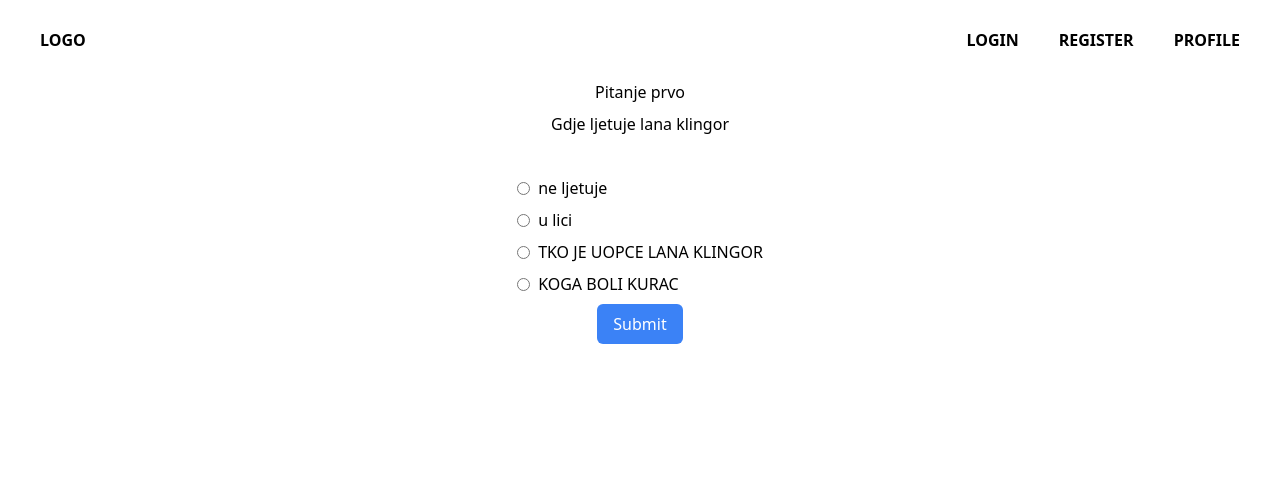
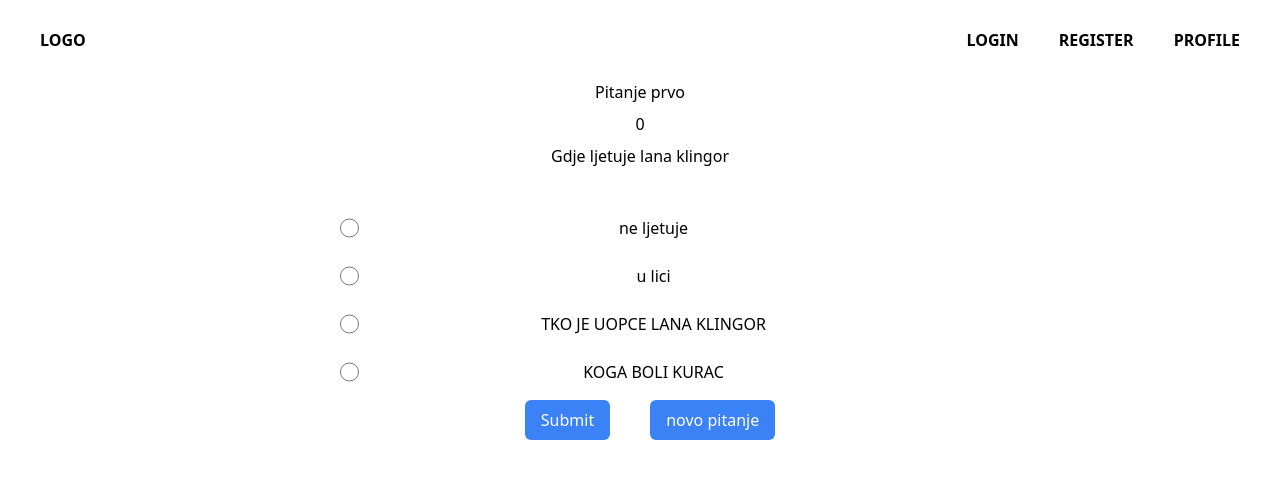
Before and after one commit to AngeloMalada/quiz, a Next.js app: page / in a window 1280 px wide. Shown: the top 478 px of the page. Built offline with nearby package versions, Linux system fonts and the light colour scheme.

Commit message:
added score

```diff
--- a/app/page.tsx
+++ b/app/page.tsx
@@ -27,6 +27,10 @@ type Props = {};
 function Homepage({}: Props) {
   const [rezultat, setRezultat] = React.useState("");
   const [i, setI] = React.useState(0);
+  const [color, setColor] = React.useState(0);
+  const [score, setScore] = React.useState(0);
+  const [odgovoreno, setOdgovoreno] = React.useState(false);
+
   const handleOptionChange = (e: any) => {
     setRezultat(e.target.value);
   };
@@ -34,19 +38,33 @@ function Homepage({}: Props) {
     pitanja[i].odgovori.map((odgovor) => {
       if (odgovor.tocan === true) {
         if (odgovor.odgovor === rezultat) {
-          alert("tocno");
+          setColor(1);
+          if (odgovoreno === false) {
+            setScore(score + 1);
+          }
+          setOdgovoreno(true);
+        } else {
+          setColor(1);
+          if (odgovoreno === false) {
+            setScore(score - 1);
+          }
+          setOdgovoreno(true);
+        }
+      }
+    });
+  };
+  const handleNextQuestion = () => {
     if (i < pitanja.length - 1) {
       setI(i + 1);
+      setColor(0);
+      setOdgovoreno(false);
     } else {
       alert("kraj");
       setI(0);
+      setColor(0);
+      setOdgovoreno(false);
+      setScore(0);
     }
-          console.log(i);
-        } else {
-          alert("netocno");
-        }
-      }
-    });
   };
 
   return (
@@ -54,28 +72,50 @@ function Homepage({}: Props) {
       <div className="pt-[10vh] mx-auto text-center flex flex-col gap-10">
         <div className="flex flex-col gap-2">
           <h1>Pitanje prvo</h1>
+          <h2>{score}</h2>
           <span>{pitanja[i].pitanje}</span>
         </div>
-        <div className="flex flex-col gap-2 mx-auto">
+        <div className="flex flex-col gap-2 mx-auto w-1/2">
           {pitanja[i].odgovori.map((odgovor, index) => {
             return (
-              <div key={index} className="flex flex-row gap-2  items-center">
+              <div key={index} className="flex flex-row gap-2  items-center  ">
+                {!odgovoreno ? (
                   <input
                     type="radio"
                     name="odgovor"
                     onChange={handleOptionChange}
                     value={odgovor.odgovor}
+                    className="w-[20px] h-[20px]"
                   />
-                <span>{odgovor.odgovor}</span>
+                ) : (
+                  <div className="w-5 h-5"></div>
+                )}
+                <span
+                  className={
+                    color === 1
+                      ? odgovor.tocan === true
+                        ? "bg-green-500 w-full rounded-xl p-2"
+                        : "bg-red-500 w-full rounded-xl p-2"
+                      : " w-full rounded-xl p-2"
+                  }
+                >
+                  {odgovor.odgovor}
+                </span>
               </div>
             );
           })}
-          <div>
+          <div className="flex flex-row gap-10 ml-5 justify-center">
             <button
               className="bg-blue-500 text-white px-4 py-2 rounded-md"
               onClick={handleClick}
             >
               Submit
+            </button>
+            <button
+              className="bg-blue-500 text-white px-4 py-2 rounded-md"
+              onClick={handleNextQuestion}
+            >
+              novo pitanje
             </button>
           </div>
         </div>
```
Lines whose indentation alone changed are shown as unchanged.
